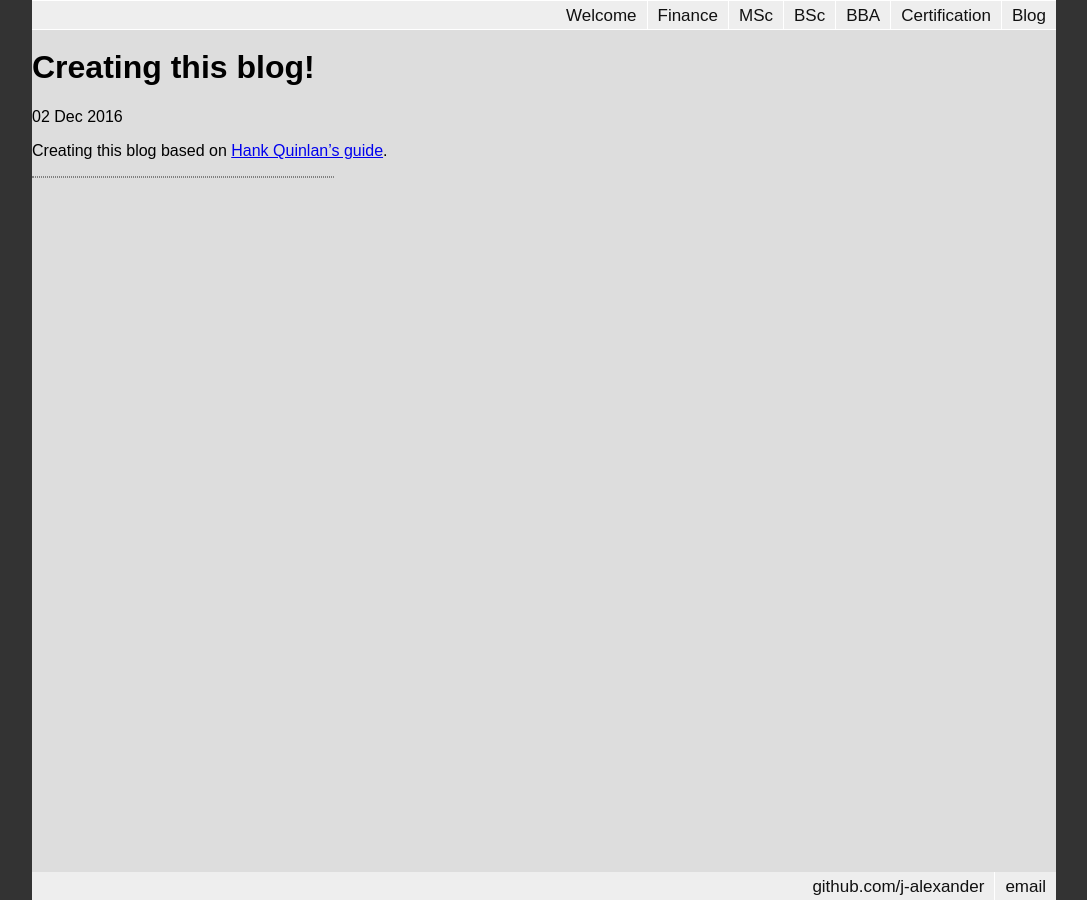
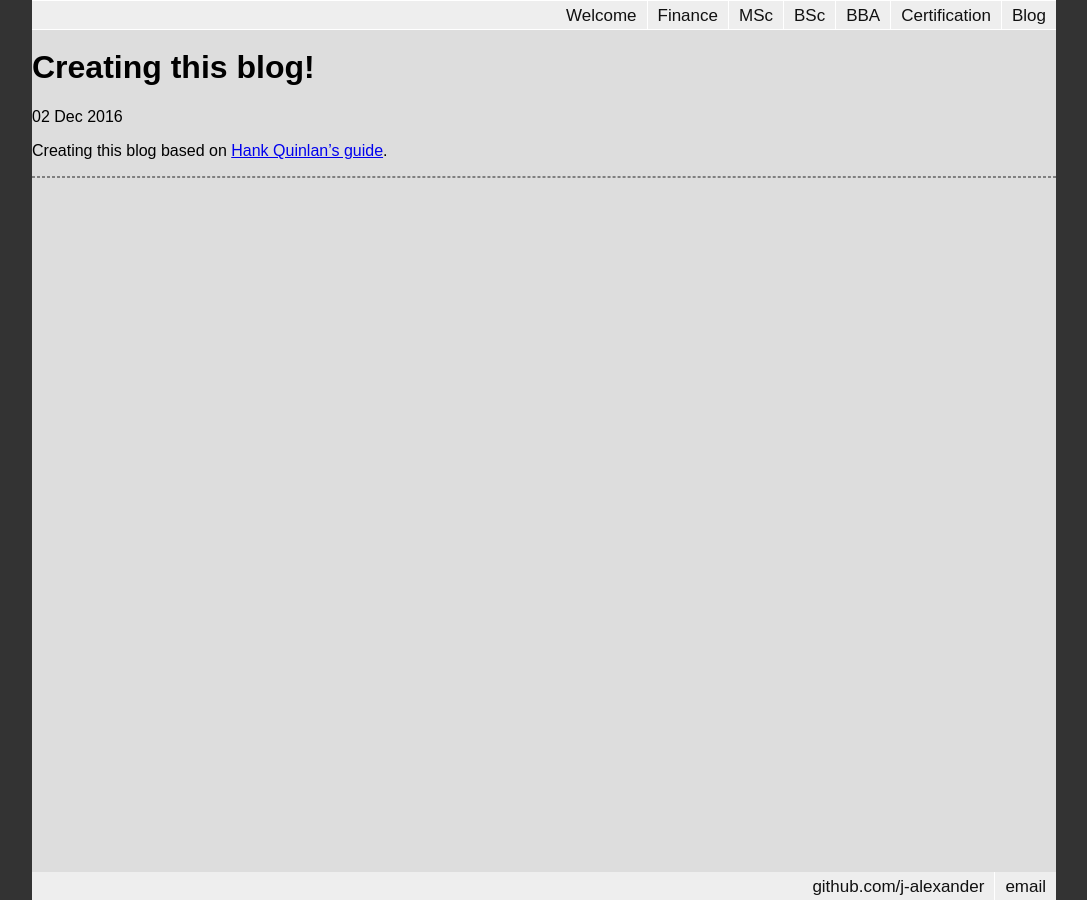
Before and after one commit to j-alexander/j-alexander.github.io, a Jekyll site: the page built from _posts/2016-12-02-creating-this-blog.md, in a window 1280 px wide. Shown: the whole page, without its empty margins (96-1183 px from the left). Built offline with Jekyll 4.4.1, drawn with Linux system fonts in a browser that asks for light colours; comment, search, counter and statistics services are not loaded.

Commit message:
adjust disqus width

```diff
--- a/_includes/disqus.html
+++ b/_includes/disqus.html
@@ -1,5 +1,5 @@
 {% if page.comments %}
-<div id="disqus_thread" style="width:300px; border:1px dotted grey; border-radius: 1px;"></div>
+<div id="disqus_thread" style="border-top: 1px dashed grey; border-bottom: 1px dashed grey;" />
 <script type="text/javascript">
     var disqus_shortname = 'j-alexander';
     (function() {
```
